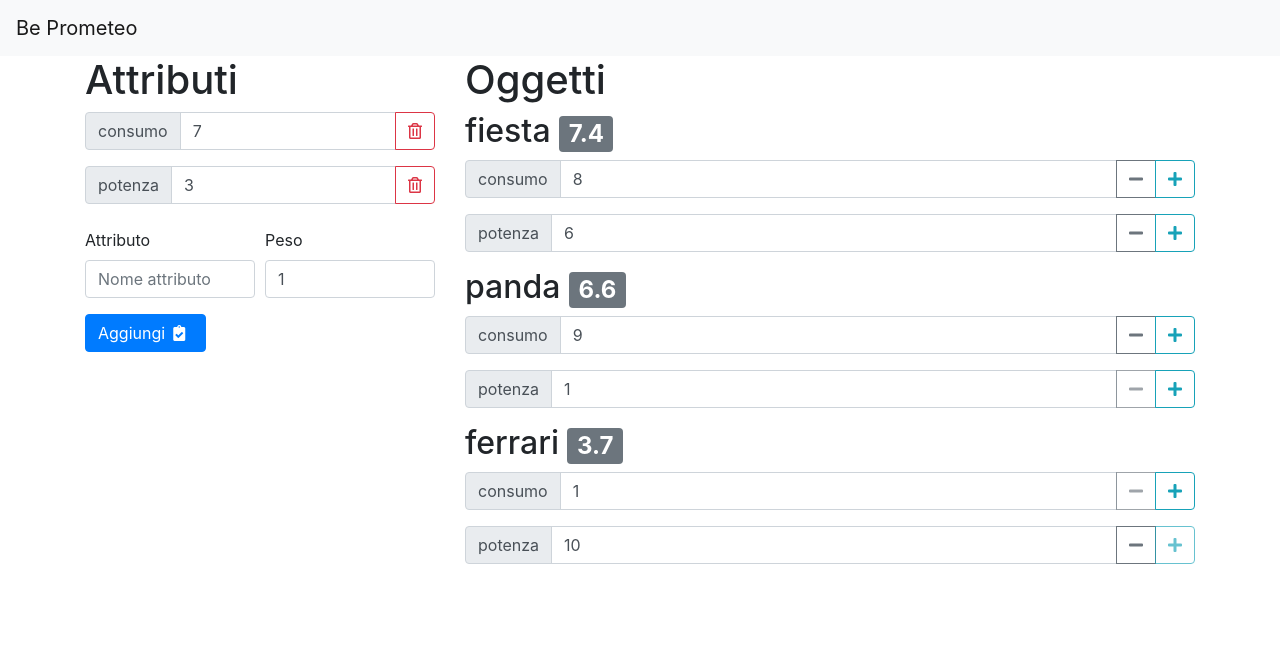
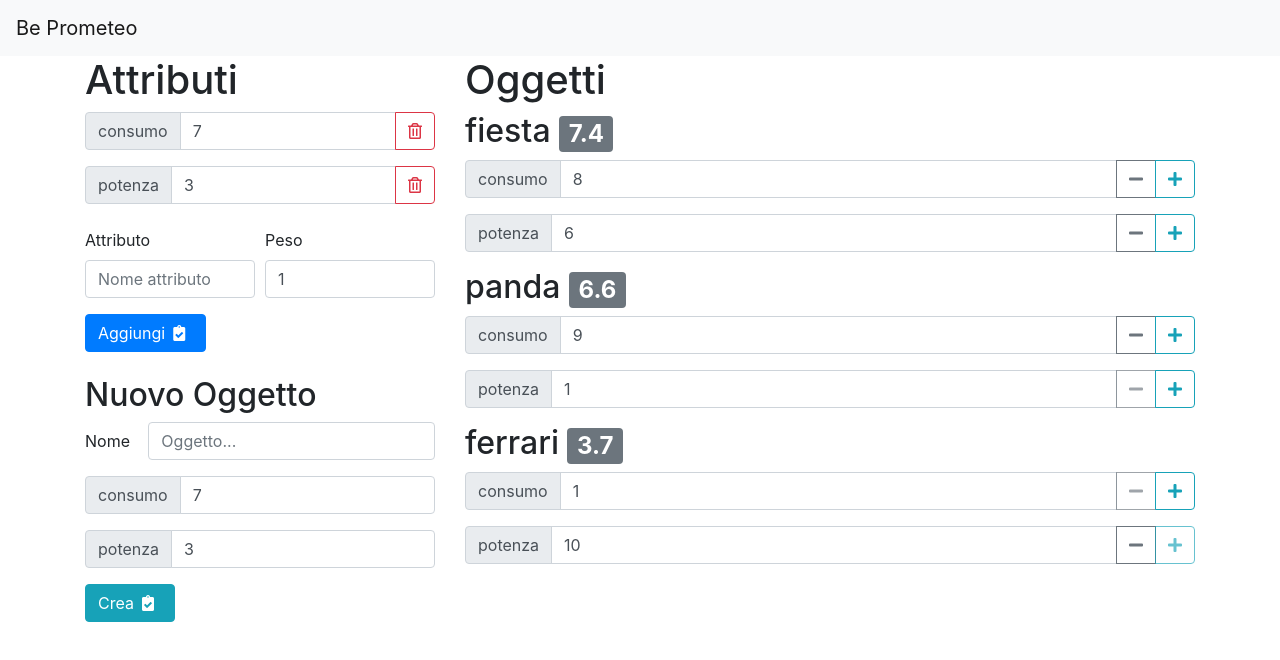
Before and after one commit to Belingheri/chooser, a React (Create React App) app: page / in a window 1280 px wide. Shown: the top 660 px of the page. Built offline with nearby package versions, Linux system fonts and the light colour scheme.

Commit message:
inclusione ElementoForm

```diff
--- a/src/App.js
+++ b/src/App.js
@@ -3,6 +3,7 @@
 
 import Attributi from "./components/Attributi";
 import Elementi from "./components/Elementi";
+import ElementoForm from "./components/ElementoForm";
 
 import Attributo from "./model/Attributo";
 import AttributoValore from "./model/AttributoValore";
@@ -126,6 +127,12 @@
     }
   };
 
+  const handleCreaElemento = (elementoToAdd) => {
+    const attElementi = [...elementi];
+    attElementi.push(elementoToAdd);
+    setElementi(attElementi);
+  };
+
   return (
     <div>
       <Navbar bg="light">
@@ -140,6 +147,7 @@
               onChange={handleChangeAttributoValue}
               onRemove={handleDeleteAttributo}
             />
+            <ElementoForm attributi={attributi} onAdd={handleCreaElemento} />
           </Col>
           <Col>
             <Elementi
```
Also changed, not shown: 2 other files (tests, documents, lock files or other folders).
